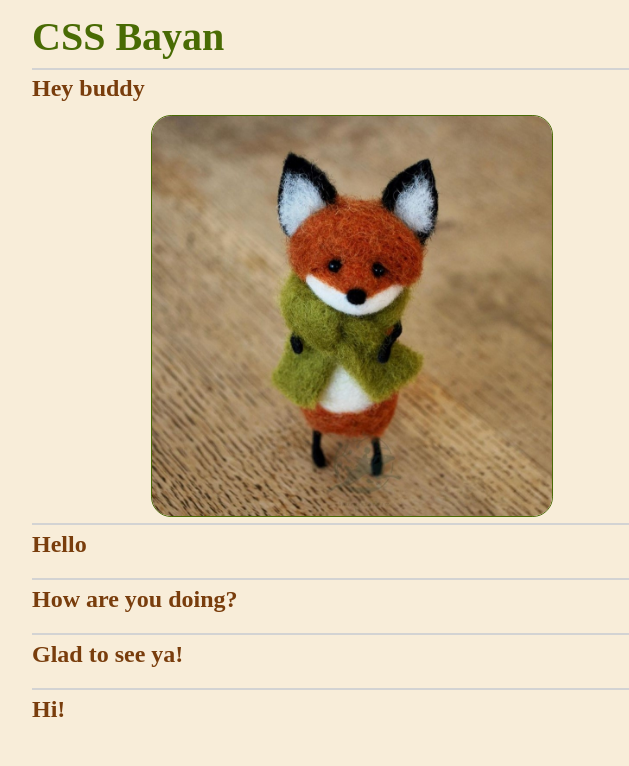
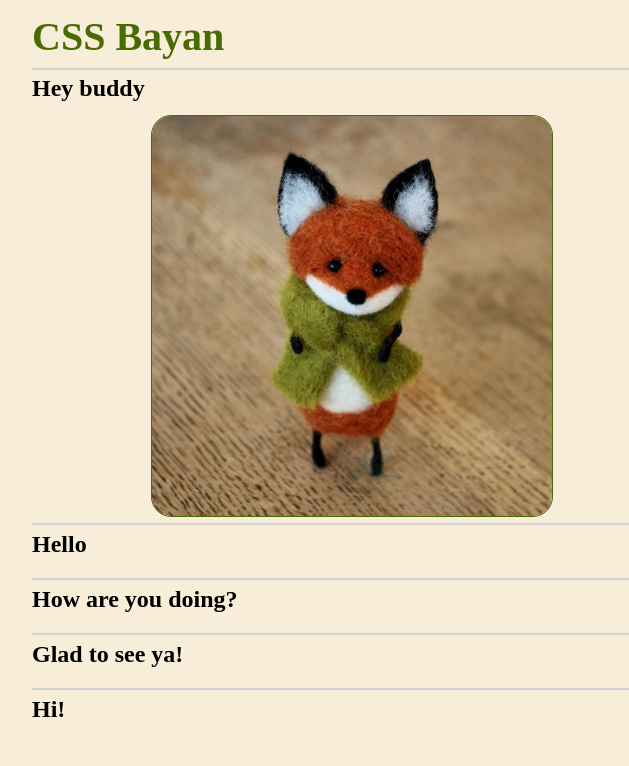
Before and after one commit to kukaryamba/cssBayan, a plain HTML site: page cssBayan/index.html in a window 1280 px wide. In both pictures the pointer is over the element 640 px from the left and 405 px from the top of the page. Shown: the full height of the page, 288-917 px from the left. Drawn offline with Linux system fonts and the light colour scheme.

Commit message:
fix: remove effect for non-hover devices (Thu, Mar 16, 4:41:20 PM)

```diff
--- a/cssBayan/style.css
+++ b/cssBayan/style.css
@@ -1,5 +1,6 @@
 * {
   background-color: #f8edd9;
+  -webkit-tap-highlight-color: transparent;
 }
 
 body, ul, li {
@@ -186,6 +187,11 @@ input:checked ~ .picture {
   .icon {
     visibility: visible;
   }
+
+  .bayan:hover {
+    color: black;
+  }
+
 }
 
 @media (hover: hover) {
```
